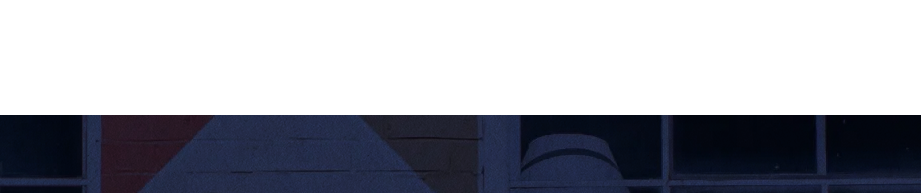
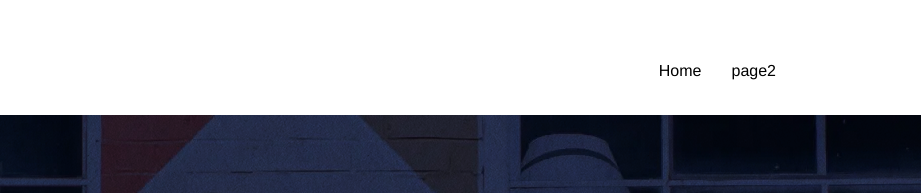
Before and after one commit to juanjosearriaza/project4improved, a plain HTML site: page index.html in a window 1280 px wide. Shown: the top 193 px of the page, 359-1280 px from the left. Drawn offline with Linux system fonts and the light colour scheme.

Commit message:
add modified files

```diff
--- a/index.html
+++ b/index.html
@@ -47,12 +47,12 @@
 			<div class="collapse navbar-collapse navbar-1 special-dropdown-nav">
 				<ul class="site-navigation nav navbar-nav">
 					<li>
-						<a href="index.html">Home</a>
+						<a class="hamburguer" href="index.html">Home</a>
 					</li>
 					<li>
 					</li>
 					<li>
-						<a href="page2.html">page2</a>
+						<a class="hamburguer" href="page2.html">page2</a>
 					</li>
 				</ul>
 			</div>
--- a/style.css
+++ b/style.css
@@ -5,6 +5,10 @@ body {
     overflow-x: hidden;
     -webkit-font-smoothing: antialiased;
     -moz-osx-font-smoothing: grayscale;
+}
+
+a.hamburguer {
+    color: black!important;
 }
 
 a,
@@ -665,7 +669,7 @@ label,
 }
 
 a {
-    color: white!important;
+    color: white;
 }
 
 
```
